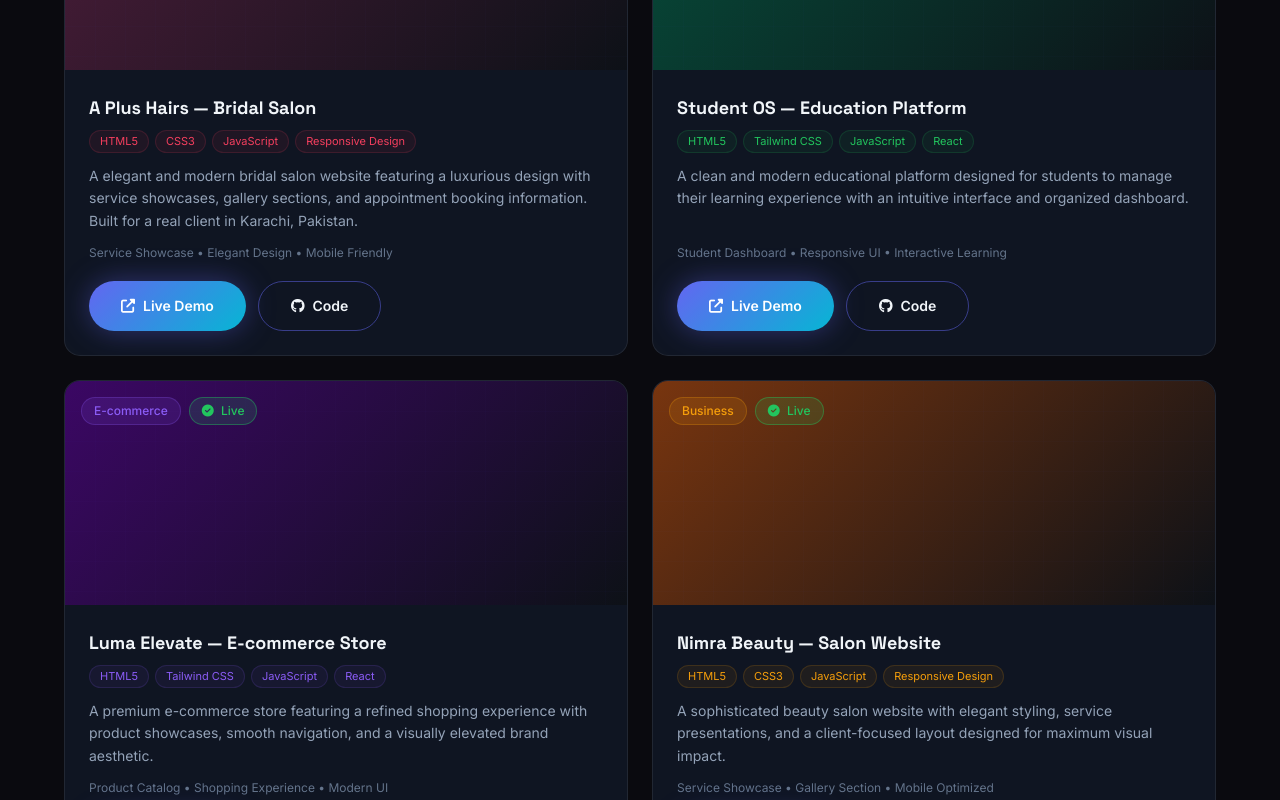
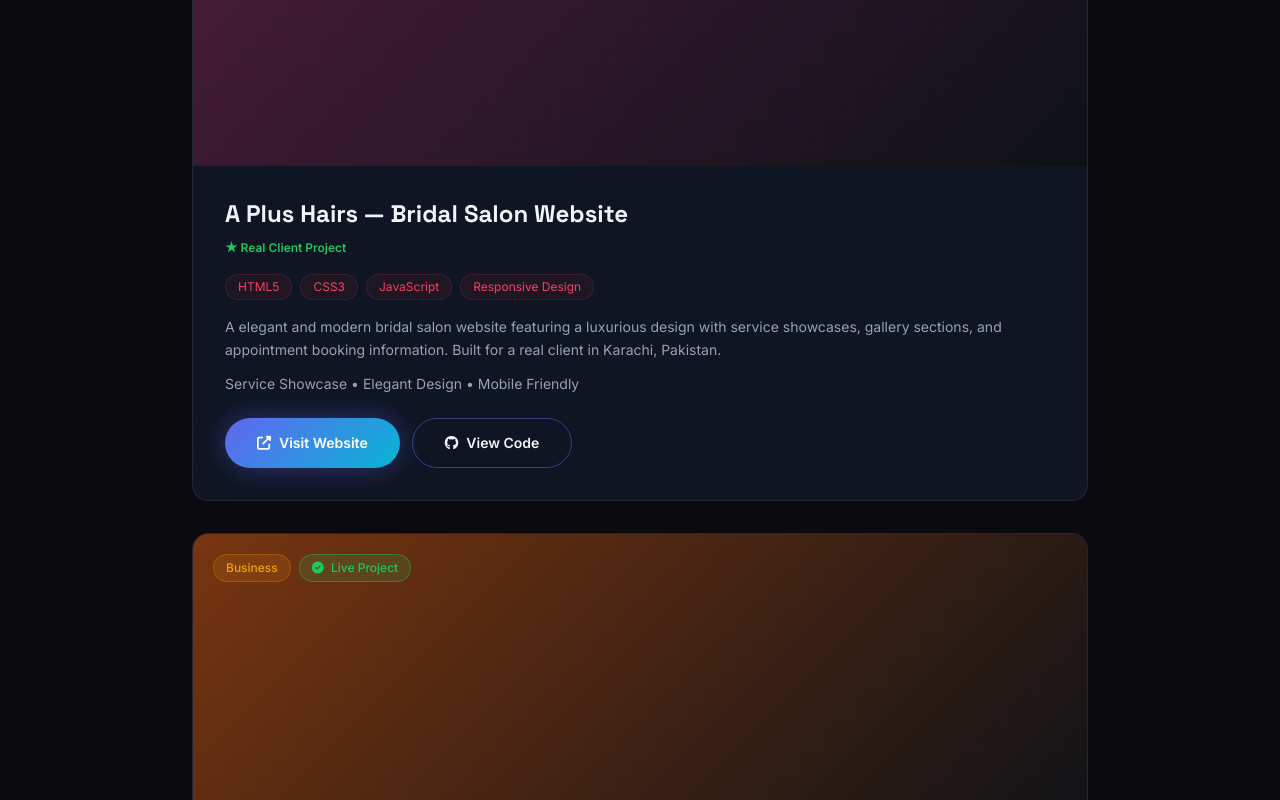
Before and after one commit to harisprocoder/haris-portfolio-proV1, a React (Vite) app: page / in a window 1280 px wide. Shown: the part 4920-5720 px from the top of the page. Built offline with nearby package versions, Linux system fonts and the light colour scheme.

Commit message:
Freebuff: Add this live project like a-plus projest herse all links

```diff
--- a/src/components/portfolio/Projects.tsx
+++ b/src/components/portfolio/Projects.tsx
@@ -3,7 +3,7 @@
 const projects = [
   {
     id: 1,
-    title: "A Plus Hairs — Bridal Salon",
+    title: "A Plus Hairs — Bridal Salon Website",
     category: "Business",
     tagColor: "#f43f5e",
     tags: ["HTML5", "CSS3", "JavaScript", "Responsive Design"],
@@ -16,15 +16,15 @@
   },
   {
     id: 2,
-    title: "Student OS — Education Platform",
-    category: "Web App",
-    tagColor: "#22c55e",
-    tags: ["HTML5", "Tailwind CSS", "JavaScript", "React"],
-    features: ["Student Dashboard", "Responsive UI", "Interactive Learning"],
+    title: "Nimra Beauty — Salon Website",
+    category: "Business",
+    tagColor: "#f59e0b",
+    tags: ["HTML5", "CSS3", "JavaScript", "Responsive Design"],
+    features: ["Service Showcase", "Gallery Section", "Mobile Optimized"],
     description:
-      "A clean and modern educational platform designed for students to manage their learning experience with an intuitive interface and organized dashboard.",
-    gradient: "linear-gradient(135deg, #064e3b, #0d1117)",
-    liveUrl: "https://student-os-green-ten.vercel.app/",
+      "A sophisticated beauty salon website with elegant styling, service presentations, and a client-focused layout designed for maximum visual impact.",
+    gradient: "linear-gradient(135deg, #78350f, #0d1117)",
+    liveUrl: "https://nimra-beauty-saloon.vercel.app/",
     codeUrl: "https://github.com/harisprocoder",
   },
   {
@@ -42,15 +42,15 @@
   },
   {
     id: 4,
-    title: "Nimra Beauty — Salon Website",
-    category: "Business",
-    tagColor: "#f59e0b",
-    tags: ["HTML5", "CSS3", "JavaScript", "Responsive Design"],
-    features: ["Service Showcase", "Gallery Section", "Mobile Optimized"],
+    title: "Student OS — Education Platform",
+    category: "Web App",
+    tagColor: "#22c55e",
+    tags: ["HTML5", "Tailwind CSS", "JavaScript", "React"],
+    features: ["Student Dashboard", "Responsive UI", "Interactive Onboarding"],
     description:
-      "A sophisticated beauty salon website with elegant styling, service presentations, and a client-focused layout designed for maximum visual impact.",
-    gradient: "linear-gradient(135deg, #78350f, #0d1117)",
-    liveUrl: "https://nimra-beauty-saloon.vercel.app/",
+      "A clean and modern educational platform designed for students to manage their learning experience with an intuitive interface and organized onboarding flow.",
+    gradient: "linear-gradient(135deg, #064e3b, #0d1117)",
+    liveUrl: "https://student-os-green-ten.vercel.app/onboarding",
     codeUrl: "https://github.com/harisprocoder",
   },
 ];
@@ -74,20 +74,18 @@
     const centerX = rect.width / 2;
     const centerY = rect.height / 2;
     setTilt({
-      x: ((y - centerY) / centerY) * -8,
-      y: ((x - centerX) / centerX) * 8,
+      x: ((y - centerY) / centerY) * -10,
+      y: ((x - centerX) / centerX) * 10,
     });
   }, []);
 
   const handleMouseLeave = useCallback(() => setTilt({ x: 0, y: 0 }), []);
 
   return (
-    <div
-      className={`scroll-reveal stagger-${index + 1}`}
-    >
+    <div className={`scroll-reveal stagger-${(index % 4) + 1} max-w-4xl mx-auto`}>
       <div
         ref={cardRef}
-        className="project-card relative overflow-hidden h-full flex flex-col"
+        className="project-card relative overflow-hidden"
         onMouseMove={handleMouseMove}
         onMouseLeave={handleMouseLeave}
         style={{
@@ -97,7 +95,7 @@
       >
         {/* Card header */}
         <div
-          className="h-48 md:h-56 relative overflow-hidden shrink-0"
+          className="h-64 md:h-80 relative overflow-hidden"
           style={{ background: proj.gradient }}
         >
           <div
@@ -110,7 +108,7 @@
           />
 
           {/* Badges */}
-          <div className="absolute top-4 left-4 flex items-center gap-2 flex-wrap">
+          <div className="absolute top-5 left-5 flex items-center gap-2 flex-wrap">
             <span
               className="project-tag"
               style={{
@@ -130,6 +128,7 @@
               }}
             >
               <i className="fas fa-check-circle mr-1" aria-hidden="true" /> Live
+              Project
             </span>
           </div>
 
@@ -139,7 +138,7 @@
               href={proj.liveUrl}
               target="_blank"
               rel="noopener noreferrer"
-              className="px-6 py-2.5 rounded-full bg-white/20 backdrop-blur-sm flex items-center gap-2 hover:bg-white/30 transition-all text-white font-semibold text-sm"
+              className="px-8 py-3 rounded-full bg-white/20 backdrop-blur-sm flex items-center gap-2 hover:bg-white/30 transition-all text-white font-semibold text-sm"
             >
               <i className="fas fa-external-link-alt" aria-hidden="true" /> Visit
               Website
@@ -148,19 +147,29 @@
         </div>
 
         {/* Card body */}
-        <div className="p-6 flex flex-col flex-1">
-          <h3
-            className="font-['Space_Grotesk'] font-bold text-lg mb-2"
-            style={{ color: "#f1f5f9" }}
-          >
-            {proj.title}
-          </h3>
+        <div className="p-8">
+          <div className="flex items-start justify-between gap-4 mb-4">
+            <div>
+              <h3
+                className="font-['Space_Grotesk'] font-bold text-xl md:text-2xl mb-1"
+                style={{ color: "#f1f5f9" }}
+              >
+                {proj.title}
+              </h3>
+              <span
+                className="text-xs font-semibold"
+                style={{ color: "#22c55e" }}
+              >
+                ★ Real Client Project
+              </span>
+            </div>
+          </div>
 
-          <div className="flex flex-wrap gap-1.5 mb-3">
+          <div className="flex flex-wrap gap-2 mb-4">
             {proj.tags.map((tag) => (
               <span
                 key={tag}
-                className="text-[11px] px-2.5 py-0.5 rounded-full"
+                className="text-xs px-3 py-1 rounded-full"
                 style={{
                   background: `${proj.tagColor}12`,
                   color: proj.tagColor,
@@ -172,35 +181,32 @@
             ))}
           </div>
 
-          <p
-            className="text-sm leading-relaxed mb-3 flex-1"
-            style={{ color: "#94a3b8" }}
-          >
+          <p className="text-sm leading-relaxed mb-3" style={{ color: "#94a3b8" }}>
             {proj.description}
           </p>
 
-          <p className="text-xs mb-5" style={{ color: "#64748b" }}>
+          <p className="text-sm mb-6" style={{ color: "#94a3b8" }}>
             {proj.features.join(" • ")}
           </p>
 
           {/* Action buttons */}
-          <div className="flex gap-3 mt-auto">
+          <div className="flex flex-wrap gap-3">
             <a
               href={proj.liveUrl}
               target="_blank"
               rel="noopener noreferrer"
-              className="glow-btn text-sm py-2.5 px-6 inline-flex items-center gap-2"
+              className="glow-btn text-sm py-3 px-8 inline-flex items-center gap-2"
             >
-              <i className="fas fa-external-link-alt" aria-hidden="true" /> Live
-              Demo
+              <i className="fas fa-external-link-alt" aria-hidden="true" /> Visit
+              Website
             </a>
             <a
               href={proj.codeUrl}
               target="_blank"
               rel="noopener noreferrer"
-              className="outline-btn text-sm py-2.5 px-6 inline-flex items-center gap-2"
+              className="outline-btn text-sm py-3 px-8 inline-flex items-center gap-2"
             >
-              <i className="fab fa-github" aria-hidden="true" /> Code
+              <i className="fab fa-github" aria-hidden="true" /> View Code
             </a>
           </div>
         </div>
@@ -253,8 +259,8 @@
           </p>
         </div>
 
-        {/* Project grid */}
-        <div className="grid grid-cols-1 md:grid-cols-2 gap-6">
+        {/* Premium project cards — stacked full-width */}
+        <div className="space-y-8">
           {projects.map((proj, i) => (
             <ProjectCard key={proj.id} project={proj} index={i} />
           ))}
```
